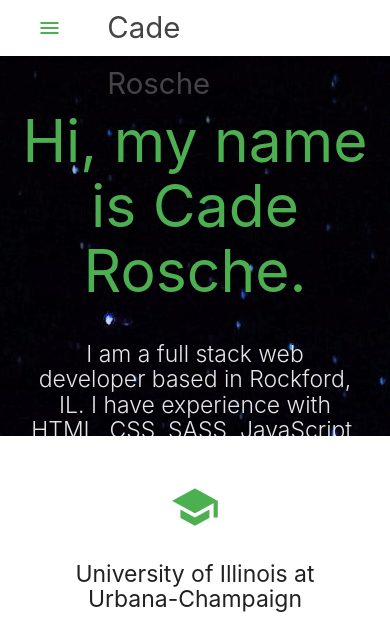
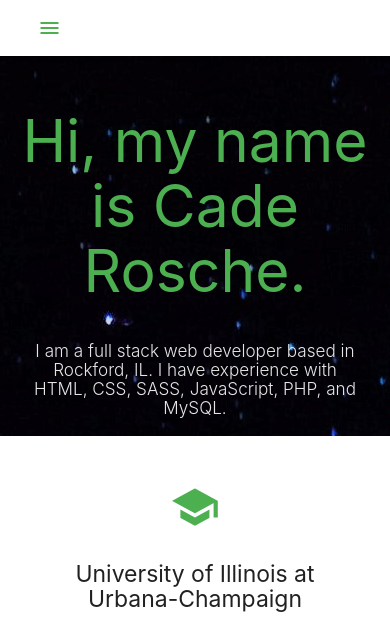
Before and after one commit to cprosche/portfolio-website, a PHP site: page / in a window 390 px wide. Shown: the top 630 px of the page. Run offline with PHP 8.4, Linux system fonts and the light colour scheme; some libraries are stand-ins or nearby versions.

Commit message:
added responsiveness improvment

```diff
--- a/index.php
+++ b/index.php
@@ -27,7 +27,7 @@ Start Date: 7/12/20
   <!--start Navbar -->
   <nav class="white" role="navigation" id="top">
     <div class="nav-wrapper container">
-      <a id="logo-container" href="#" class="brand-logo">Cade Rosche</a>
+      <a id="logo-container" href="#" class="brand-logo hide-on-med-and-down">Cade Rosche</a>
       <ul class="right hide-on-med-and-down">
         <li><a href="#top">Home</a></li>
         <li><a href="#projects">Projects</a></li>
@@ -59,7 +59,7 @@ Start Date: 7/12/20
           Hi, my name is Cade Rosche.
         </h1>
         <div class="row center">
-          <h5 class="header col s12 light">
+          <h5 class="header col s12 light flow-text">
             I am a full stack web developer based in Rockford, IL. I have
             experience with HTML, CSS, SASS, JavaScript, PHP, and MySQL.
           </h5>
```
